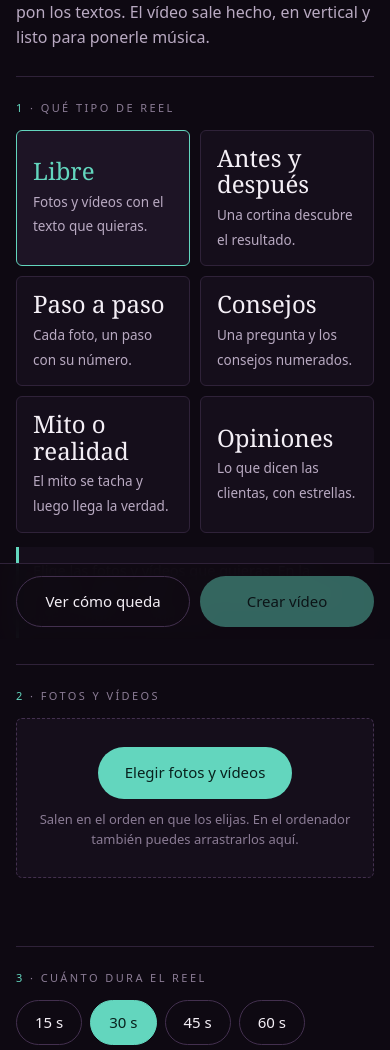
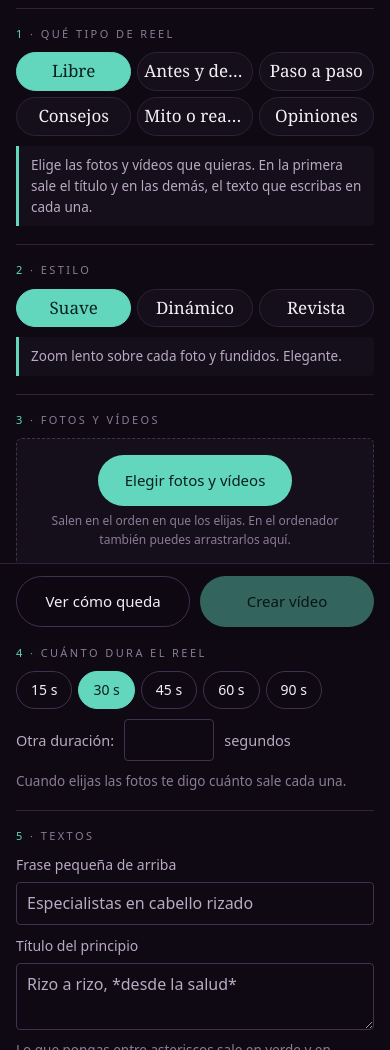
Before and after one commit to pgonzalht/Reels-DYJ, a plain HTML site: page fuente/app.html in a window 390 px wide. Shown: the part 205-1255 px from the top of the page. Drawn offline with Linux system fonts and the light colour scheme; animation ran at ten frames a second.

Commit message:
Estilo como paso 2 y botones compactos en el móvil
En el móvil, tipos y estilos pasan a botones pequeños con la explicación
solo de la opción elegida, y se aprietan miniaturas y márgenes para
bajar menos.

Co-Authored-By: Claude Opus 5 <noreply@anthropic.com>

```diff
--- a/fuente/app.html
+++ b/fuente/app.html
@@ -165,6 +165,37 @@ textarea { resize: vertical; min-height: 48px; }
 .vista .boton.ancho { max-width: 400px; display: flex; margin: 0 auto; }
 .vista .nota { max-width: 400px; margin: 12px auto 0; text-align: center; }
 
+.solo-movil { display: none; }
+/* En el móvil todo más apretado para no tener que bajar tanto:
+   tipos y estilos como botones pequeños (la explicación sale debajo solo
+   de la opción elegida), miniaturas más bajas y menos aire entre pasos. */
+@media (max-width: 899px) {
+  .rejilla { padding-top: 16px; gap: 20px; }
+  h1 { font-size: 30px; margin-bottom: 4px; }
+  .entradilla { font-size: 14.5px; }
+  .paso { padding-top: 16px; margin-top: 18px; }
+  .paso > .etiqueta { margin-bottom: 10px; }
+  .estilos { grid-template-columns: repeat(3, minmax(0, 1fr)); gap: 6px; }
+  .estilo { padding: 9px 6px; text-align: center; border-radius: 100px; }
+  .estilo b { font-size: 17px; margin: 0; white-space: nowrap; overflow: hidden; text-overflow: ellipsis; }
+  .estilo span { display: none; }
+  .estilo[aria-pressed=true] { background: var(--jade); border-color: var(--jade); }
+  .estilo[aria-pressed=true] b { color: #08211D; }
+  .solo-movil { display: block; }
+  .ayuda-tipo { margin-top: 10px; padding: 9px 12px; font-size: 13.5px; }
+  .soltar { padding: 16px 12px; gap: 6px; }
+  .soltar small { font-size: 12px; }
+  .clip { grid-template-columns: 48px minmax(0, 1fr); gap: 10px; padding: 8px; }
+  .mini { width: 48px; height: 86px; }
+  .mini-boton { width: 34px; height: 34px; font-size: 14px; }
+  .clip-cuerpo { gap: 6px; }
+  input[type=text], input[type=number], textarea { padding: 8px 10px; }
+  .pastillas { gap: 6px; margin-bottom: 10px; }
+  .pastilla { padding: 7px 14px; min-height: 38px; font-size: 14px; }
+  .campo { margin-bottom: 10px; }
+  .check { margin: 2px 0 10px; }
+}
+
 /* En el móvil, los dos botones importantes siempre a mano, abajo */
 .barra-movil { display: none; }
 @media (max-width: 899px) {
@@ -215,7 +246,17 @@ textarea { resize: vertical; min-height: 48px; }
     </div>
 
     <div class="paso">
-      <p class="etiqueta"><b>2</b> · Fotos y vídeos</p>
+      <p class="etiqueta"><b>2</b> · Estilo</p>
+      <div class="estilos" id="estilos">
+        <button type="button" class="estilo" data-estilo="suave"><b>Suave</b><span>Zoom lento sobre cada foto y fundidos. Elegante.</span></button>
+        <button type="button" class="estilo" data-estilo="dinamico"><b>Dinámico</b><span>Cambios rápidos que suben con una línea verde.</span></button>
+        <button type="button" class="estilo" data-estilo="revista"><b>Revista</b><span>Foto enmarcada con el texto debajo, como una portada.</span></button>
+      </div>
+      <p class="ayuda-tipo solo-movil" id="estiloAyuda"></p>
+    </div>
+
+    <div class="paso">
+      <p class="etiqueta"><b>3</b> · Fotos y vídeos</p>
       <label class="soltar" id="soltar">
         <input type="file" id="archivos" class="oculto" accept="image/*,video/*" multiple>
         <span class="boton">Elegir fotos y vídeos</span>
@@ -226,14 +267,14 @@ textarea { resize: vertical; min-height: 48px; }
     </div>
 
     <div class="paso">
-      <p class="etiqueta"><b>3</b> · Cuánto dura el reel</p>
+      <p class="etiqueta"><b>4</b> · Cuánto dura el reel</p>
       <div class="pastillas" id="duraciones"></div>
       <label class="duracion-libre">Otra duración: <input type="number" id="durLibre" min="5" max="180" step="1" inputmode="numeric"> segundos</label>
       <p class="nota" id="reparto"></p>
     </div>
 
     <div class="paso">
-      <p class="etiqueta"><b>4</b> · Textos</p>
+      <p class="etiqueta"><b>5</b> · Textos</p>
       <label class="campo">Frase pequeña de arriba
         <input type="text" id="subtitulo" maxlength="60">
       </label>
@@ -252,14 +293,6 @@ textarea { resize: vertical; min-height: 48px; }
       </label>
     </div>
 
-    <div class="paso">
-      <p class="etiqueta"><b>5</b> · Estilo</p>
-      <div class="estilos" id="estilos">
-        <button type="button" class="estilo" data-estilo="suave"><b>Suave</b><span>Zoom lento sobre cada foto y fundidos. Elegante.</span></button>
-        <button type="button" class="estilo" data-estilo="dinamico"><b>Dinámico</b><span>Cambios rápidos que suben con una línea verde.</span></button>
-        <button type="button" class="estilo" data-estilo="revista"><b>Revista</b><span>Foto enmarcada con el texto debajo, como una portada.</span></button>
-      </div>
-    </div>
   </section>
 
   <section class="vista" aria-label="Vista previa">
@@ -620,7 +653,11 @@ $('tipos').addEventListener('click', e => {
 });
 
 function pintarEstilos() {
-  document.querySelectorAll('[data-estilo]').forEach(b => b.setAttribute('aria-pressed', b.dataset.estilo === ajustes.estilo));
+  document.querySelectorAll('[data-estilo]').forEach(b => {
+    const si = b.dataset.estilo === ajustes.estilo;
+    b.setAttribute('aria-pressed', si);
+    if (si) $('estiloAyuda').textContent = b.querySelector('span').textContent;
+  });
   $('campoCierre').style.display = ajustes.cierreActivo ? '' : 'none';
   $('campoInsta').style.display = ajustes.instaActivo ? '' : 'none';
 }
```
Also changed, not shown: index.html (+49 -12 lines).
